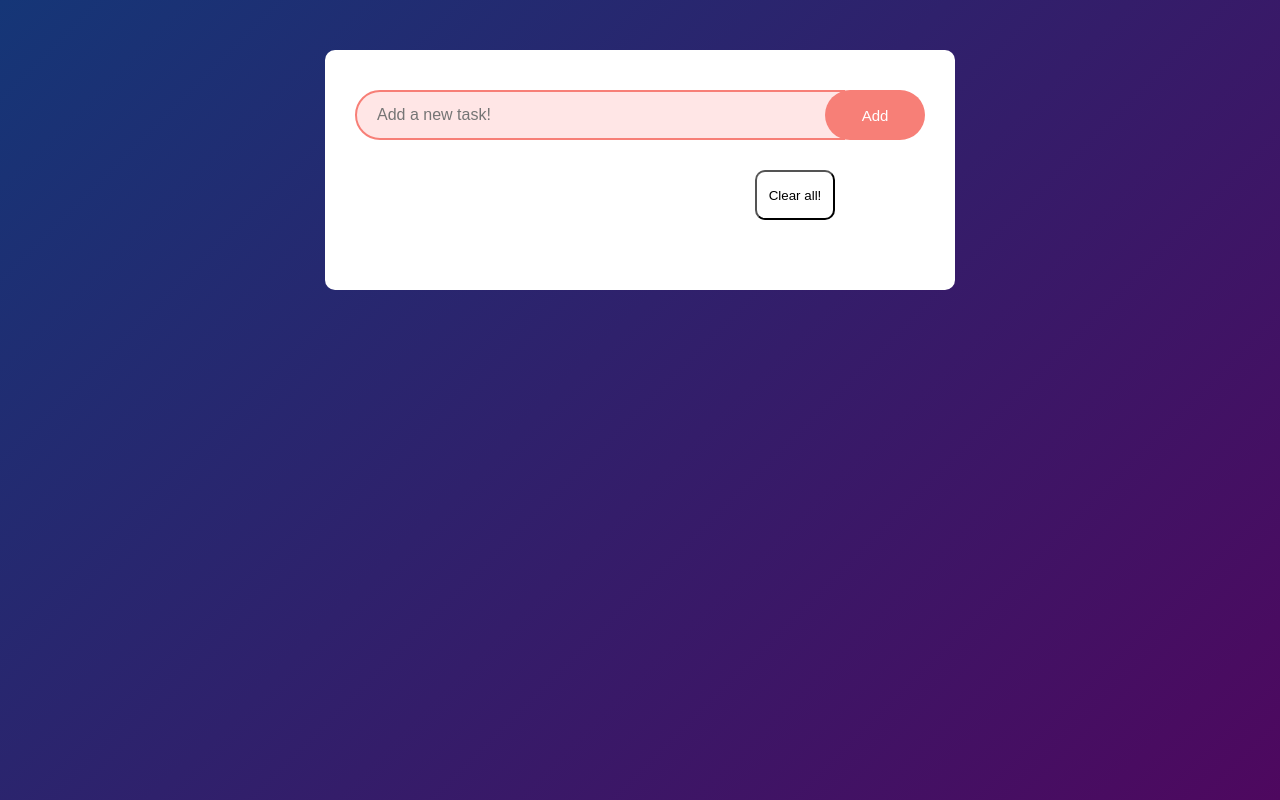
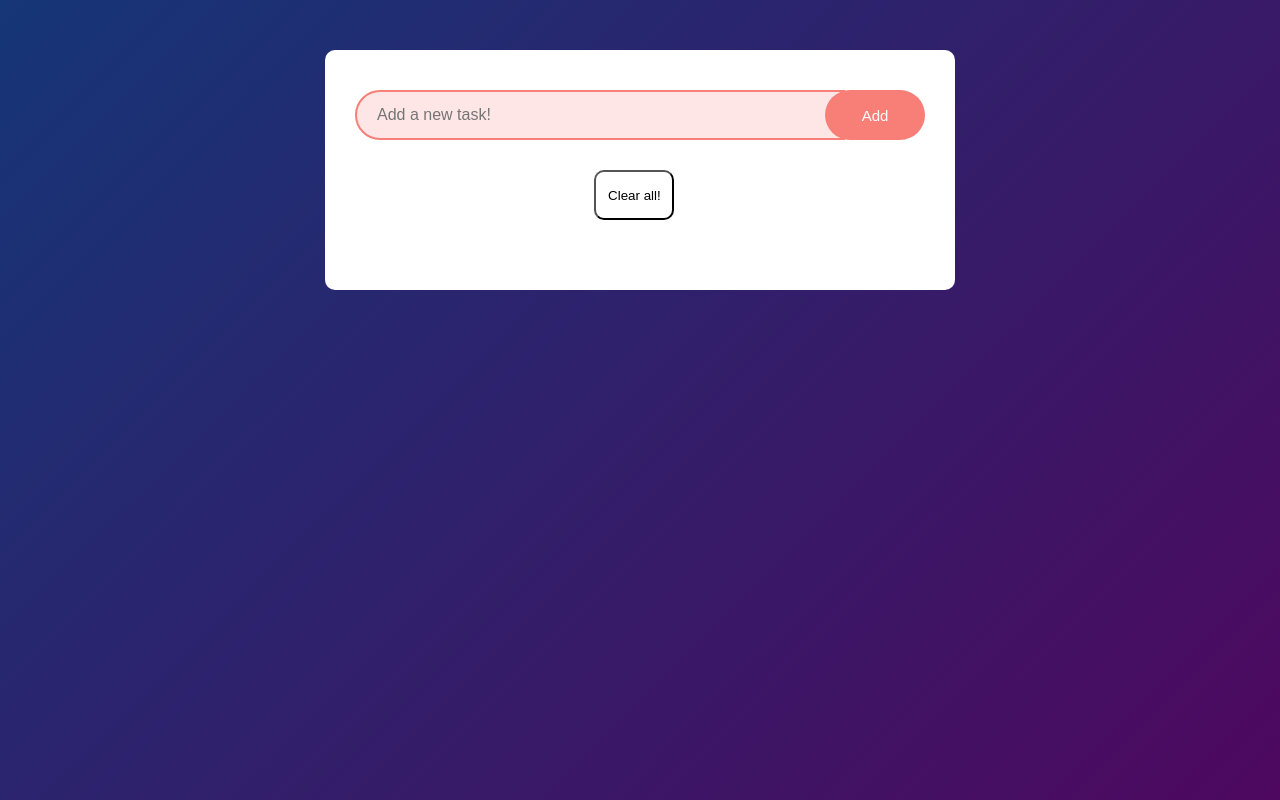
Before and after one commit to ItsCrew/To-Do-List, a plain HTML site: page index.html in a window 1280 px wide. Drawn offline with Linux system fonts and the light colour scheme.

Commit message:
Fixing the clear all button. again

```diff
--- a/style.css
+++ b/style.css
@@ -45,15 +45,15 @@ body {
   background-color: #ffe6e6;
   color: #153677;
   border: 2px solid #f77f77;
-    transition: all 0.3s ease;  /* Smooth animation */
+  transition: all 0.3s ease; /* Smooth animation */
   width: calc(100% - 80px);
 }
 
 #text-box:hover,
 #text-box:focus {
-    background-color: #fcdede;  /* Lighter peach on hover/focus */
-    border-color: #f05a5a;      /* Darker peach border */
-    outline: none;  /* Remove blue focus outline */
+  background-color: #fcdede; /* Lighter peach on hover/focus */
+  border-color: #f05a5a; /* Darker peach border */
+  outline: none; /* Remove blue focus outline */
 }
 
 .add {
@@ -73,7 +73,6 @@ body {
   border: none;
   font-size: 15px;
 }
-
 
 .add:hover {
   background-color: #f05a5a;
@@ -117,9 +116,8 @@ li {
   color: white;
 }
 
-
 .clear {
-    margin-left: 400px;
+  margin-left: 42%;
   margin-top: 20px;
   height: 50px;
   width: 80px;
```
Lines whose indentation alone changed are shown as unchanged.
